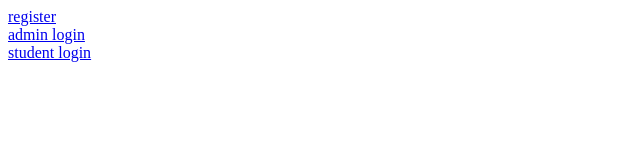
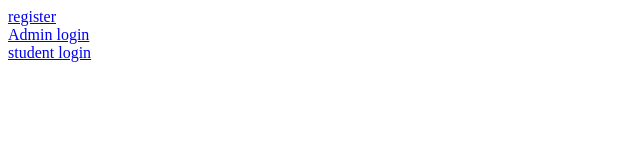
Before and after one commit to juber23567/mcq, a plain HTML site: page web/index.html in a window 1280 px wide. Shown: the full height of the page, 0-640 px from the left. Drawn offline with Linux system fonts and the light colour scheme.

Commit message:
new commit

```diff
--- a/web/index.html
+++ b/web/index.html
@@ -8,7 +8,7 @@
     <body>
         <a href="registration.html">register</a>
         <br>
-        <a href="admin_login.html"> admin login</a><br>
+        <a href="admin_login.html"> Admin login</a><br>
         <a href="student_login.html">student login</a>
     </body>
 </html>
```
